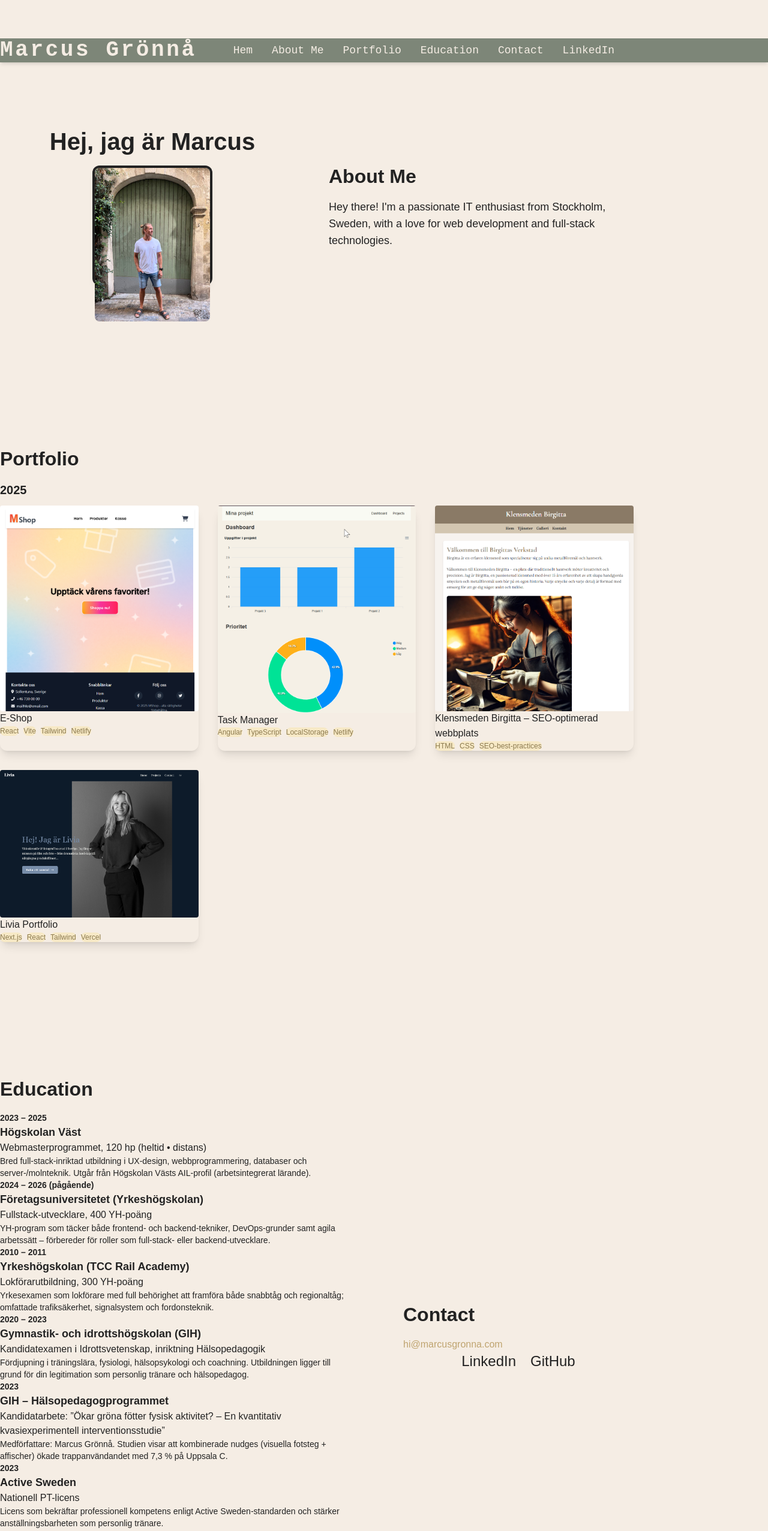
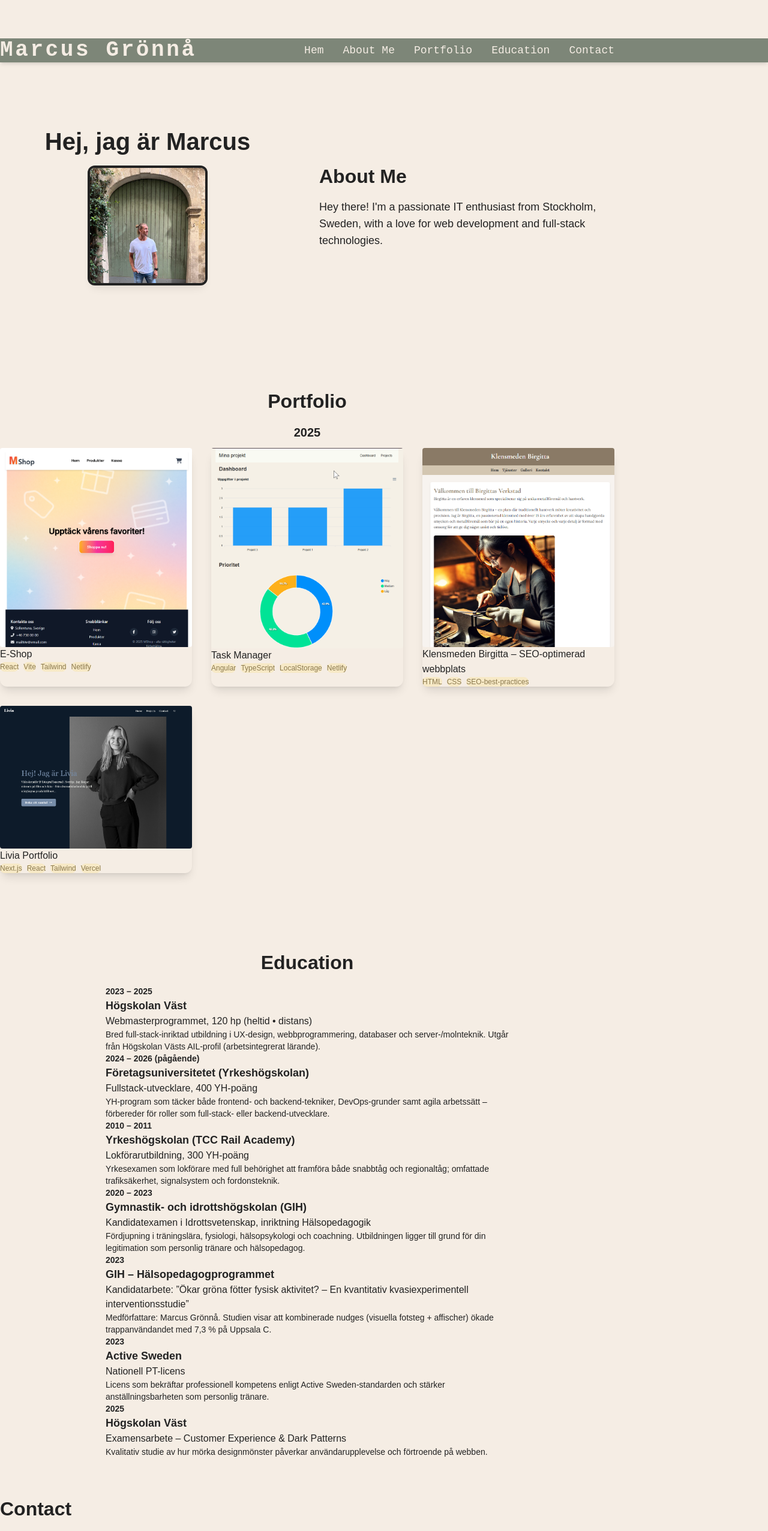
Before and after one commit to MarcusGronna/marcus-portfolio, a Next.js app: page / in a window 1280 px wide. Shown: the top 2553 px of the page at 60% size. Built offline with nearby package versions, Linux system fonts and the light colour scheme.

Commit message:
feat: refine layout and styling; adjust body padding, enhance portfolio and education sections, and improve navigation component

```diff
--- a/src/app/globals.css
+++ b/src/app/globals.css
@@ -30,7 +30,7 @@ body {
   font-family: var(--font-sans), Arial, Helvetica, sans-serif;
   min-height: 100vh;
   margin: 0;
-  padding: 2rem 0; /* Ger vertikal marginal för hela sidan */
+  padding: 0; /* Ingen padding på body */
 }
 
 @media (min-width: 640px) {
--- a/src/app/layout.tsx
+++ b/src/app/layout.tsx
@@ -25,7 +25,7 @@ export default function RootLayout({ children }: Readonly<{ children: React.Reac
         className={`${geistSans.variable} ${geistMono.variable} antialiased bg-surface-50 text-brand-700 min-h-screen flex flex-col`}
       >
         <ChalkNav />
-        <main className="flex-1 p-4 flex flex-col">{children}</main>
+        <main className="flex-1 flex flex-col px-2 md:px-6 ">{children}</main>
         <Footer />
       </body>
     </html>
--- a/src/app/page.tsx
+++ b/src/app/page.tsx
@@ -39,14 +39,19 @@ export default function Home() {
       </section>
 
       {/* PORTFOLIO */}
-      <section id="portfolio" className="lg:col-span-12">
-        <motion.div variants={fadeUp} initial="hidden" animate="visible">
-          <h2 className="text-2xl font-bold mb-8">Portfolio</h2>
+      <section id="portfolio" className="lg:col-span-12 flex flex-col items-center">
+        <motion.div
+          variants={fadeUp}
+          initial="hidden"
+          animate="visible"
+          className="w-full max-w-5xl mx-auto"
+        >
+          <h2 className="text-2xl font-bold mb-8 text-center">Portfolio</h2>
           {Object.entries(projectsByYear)
             .sort(([a], [b]) => Number(b) - Number(a))
             .map(([year, yearProjects]) => (
               <div key={year} className="mb-12">
-                <h3 className="text-xl font-semibold mb-4">{year}</h3>
+                <h3 className="text-xl font-semibold mb-4 text-center">{year}</h3>
                 <ProjectShelf projects={yearProjects} />
               </div>
             ))}
@@ -54,9 +59,14 @@ export default function Home() {
       </section>
 
       {/* EDUCATION */}
-      <section id="education" className="lg:col-span-7">
-        <motion.div variants={fadeUp} initial="hidden" animate="visible">
-          <h2 className="text-2xl font-bold mb-8">Education</h2>
+      <section id="education" className="lg:col-span-7 flex flex-col items-center">
+        <motion.div
+          variants={fadeUp}
+          initial="hidden"
+          animate="visible"
+          className="w-full max-w-2xl"
+        >
+          <h2 className="text-2xl font-bold mb-8 text-center">Education</h2>
           <ul className="space-y-6">
             {education.map((item) => (
               <li key={item.id || `${item.year}-${item.school}`}>
--- a/src/components/ChalkNav.tsx
+++ b/src/components/ChalkNav.tsx
@@ -15,7 +15,7 @@ export default function ChalkNav() {
         <span className="text-4xl font-bold tracking-widest font-mono select-none">
           Marcus <span className="block md:inline">Grönnå</span>
         </span>
-        <ul className="flex gap-8 text-lg font-mono scroll-smooth items-center">
+        <ul className="flex gap-8 text-lg font-mono items-center">
           {navLinks.map((link) => (
             <li key={link.href}>
               <a href={link.href} className="hover:underline underline-offset-4 transition">
@@ -23,17 +23,6 @@ export default function ChalkNav() {
               </a>
             </li>
           ))}
-          <li>
-            <a
-              href="https://www.linkedin.com/in/marcus-gr%C3%B6nn%C3%A5-6a5006260/"
-              target="_blank"
-              rel="noopener noreferrer"
-              className="hover:underline underline-offset-4 transition"
-              aria-label="LinkedIn"
-            >
-              LinkedIn
-            </a>
-          </li>
         </ul>
       </div>
     </nav>
--- a/src/components/PortraitFrame.tsx
+++ b/src/components/PortraitFrame.tsx
@@ -12,7 +12,7 @@ export default function PortraitFrame({ small, className }: PortraitFrameProps)
   return (
     <motion.div
       whileHover={{ rotateZ: 2 }}
-      className={`ring-4 ring-surface-50 rounded-lg shadow-lg mx-auto ${
+      className={`ring-4 ring-surface-50 rounded-lg shadow-lg mx-auto overflow-hidden ${
         small ? "w-32 h-32" : "w-48 h-48"
       } ${className ?? ""}`}
     >
--- a/src/components/WallLayout.tsx
+++ b/src/components/WallLayout.tsx
@@ -1,8 +1,8 @@
 // Grid-layout som “gallerivägg”. Div class='grid gap-16 md:grid-cols-12'. Placera children i auto-flow. Exportera FC<{children}>.
 export default function WallLayout({ children }: { children: React.ReactNode }) {
   return (
-    <div className="grid gap-20 lg:gap-24 lg:grid-cols-12 lg:auto-rows-min mx-auto max-w-5xl px-4 py-8">
-      {children}
+    <div className="w-full grid gap-20 lg:gap-24 lg:grid-cols-12 lg:auto-rows-min px-4 md:px-12 py-8">
+      <div className="col-span-full mx-auto w-full max-w-5xl">{children}</div>
     </div>
   );
 }
```
